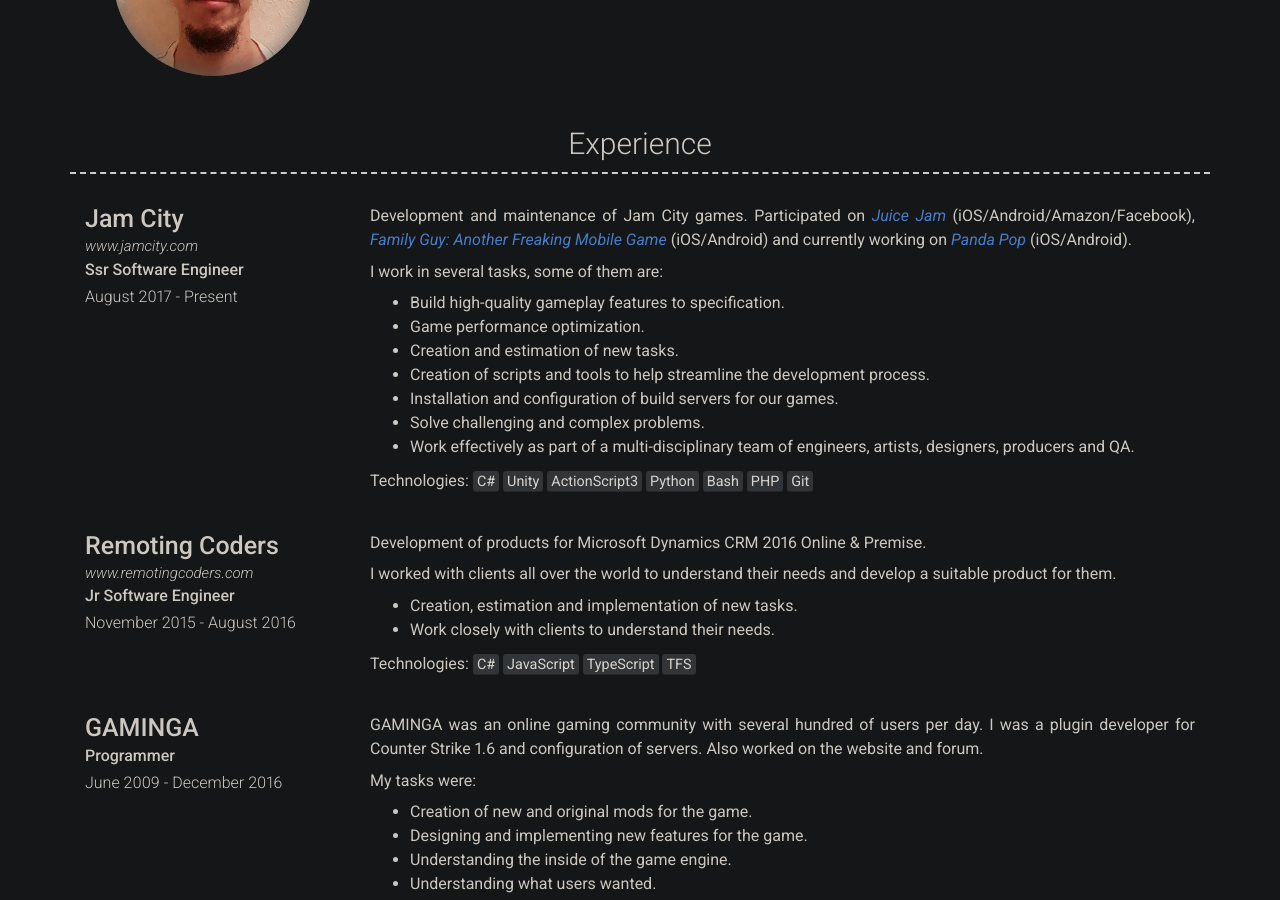
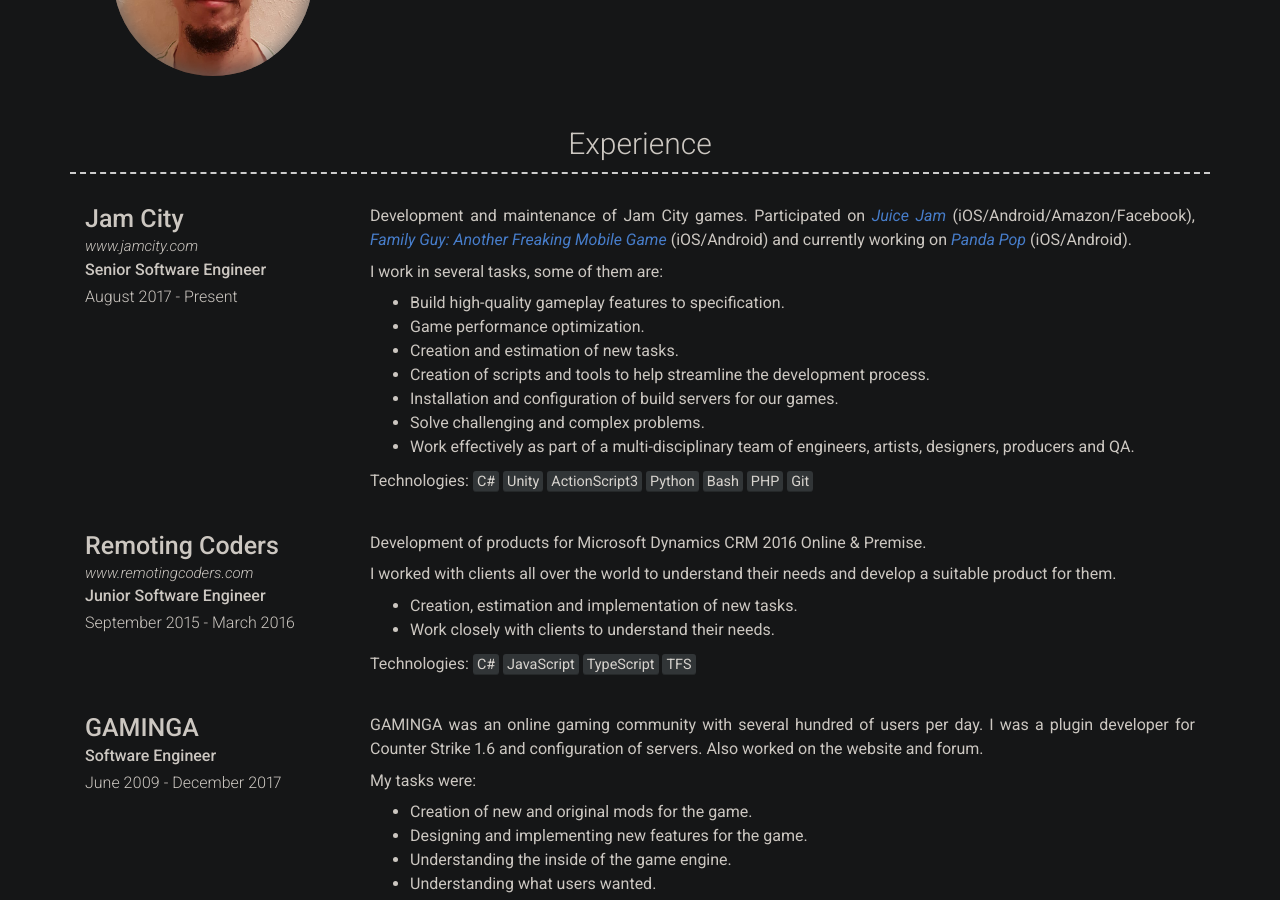
Before and after one commit to LUCASGL94/LUCASGL94.github.io, a Jekyll site: the page built from index.md, in a window 1280 px wide and 900 px high, scrolled down 453 px. Built offline with Jekyll 4.4.1, drawn with Linux system fonts in a browser that asks for light colours; nearby versions of some CDN libraries.

Commit message:
Update experience.

```diff
--- a/_data/experience.yml
+++ b/_data/experience.yml
@@ -2,7 +2,7 @@
 - layout: left
   company: Jam City
   link: www.jamcity.com
-  job_title: Ssr Software Engineer
+  job_title: Senior Software Engineer
   dates: August 2017 - Present
   description: |
     Development and maintenance of Jam City games.
@@ -24,8 +24,8 @@
 - layout: left
   company: Remoting Coders
   link: www.remotingcoders.com
-  job_title: Jr Software Engineer
-  dates: November 2015 - August 2016
+  job_title: Junior Software Engineer
+  dates: September 2015 - March 2016
   description: |
     Development of products for Microsoft Dynamics CRM 2016 Online & Premise.
 
@@ -37,8 +37,8 @@
 
 - layout: left
   company: GAMINGA
-  job_title: Programmer
-  dates: June 2009 - December 2016
+  job_title: Software Engineer
+  dates: June 2009 - December 2017
   description: |
     GAMINGA was an online gaming community with several hundred of users per day.
     I was a plugin developer for Counter Strike 1.6 and configuration of servers.
```
